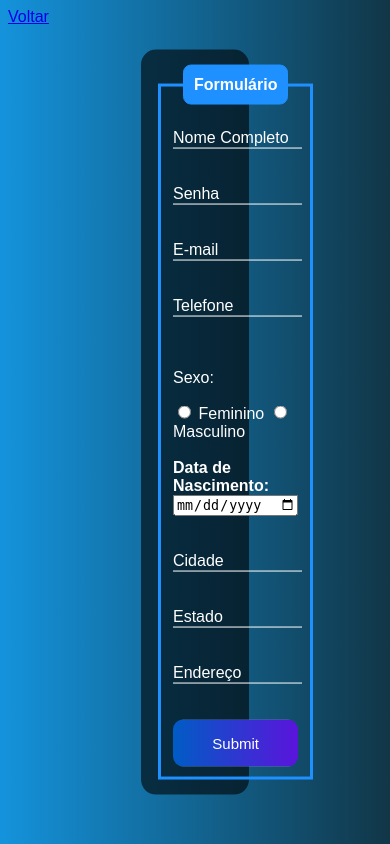
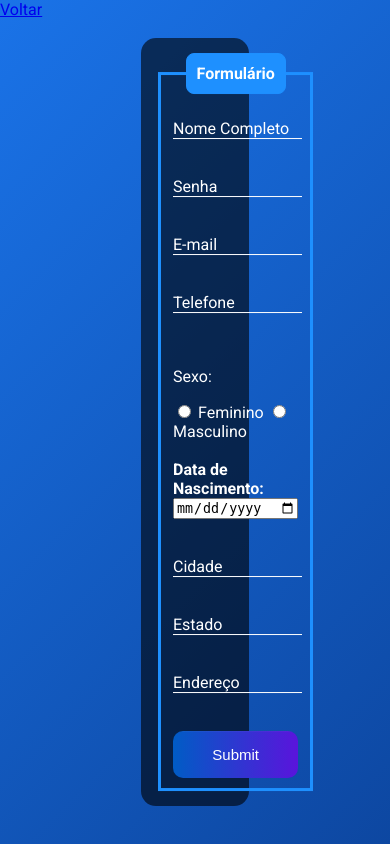
Before and after one commit to RodrigohMarques/PI_1, a PHP site: page /PI_Cadastro.php in a window 390 px wide. Run offline with PHP 8.4, Linux system fonts and the light colour scheme.

Commit message:
Update PI_Cadastro.php do cabeçalho e do corpo
maximum-scale=5.0, user-scalable=yes: Melhora a acessibilidade em dispositivos móveis
description e keywords: Melhora SEO e acessibilidade
theme-color: Define a cor da barra de navegação em mobile
Título Mais Descritivo:
Adiciona contexto ao sistema ("Sistema de Usuários")
Fontes Melhoradas:
Substitui Arial por Roboto (mais moderna e legível)
Carrega via Google Fonts com preconnect para melhor performance
Gradiente Aprimorado:
Ângulo 135° cria transição mais suave e natural
Cores mais vibrantes (#1a73e8 e #0d47a1) melhoram o contraste
background-attachment: fixed evita repetição em telas grandes
Estilo Adicional:
min-height: 100vh garante que o fundo cubra toda a tela
Reset de margin/padding evita espaços indesejados
Cor do texto em branco (#ffffff) para melhor contraste
Performance:
Pré-conexão com servidores de fontes acelera carregamento
Gradiente otimizado para renderização suave

```diff
--- a/PI_1/PI_Cadastro.php
+++ b/PI_1/PI_Cadastro.php
@@ -48,12 +48,23 @@
 <html lang="en">
 <head>
     <meta charset="UTF-8">
-    <meta name="viewport" content="width=device-width, initial-scale=1.0">
-    <title>Cadastro</title>
+    <meta name="viewport" content="width=device-width, initial-scale=1.0, maximum-scale=5.0, user-scalable=yes">
+    <meta name="description" content="Sistema de cadastro seguro com validação em tempo real">
+    <meta name="keywords" content="cadastro, formulário, registro, usuário">
+    <meta name="theme-color" content="#1a73e8">
+    <title>Cadastro | Sistema de Usuários</title>
+    <link rel="preconnect" href="https://fonts.googleapis.com">
+    <link rel="preconnect" href="https://fonts.gstatic.com" crossorigin>
+    <link href="https://fonts.googleapis.com/css2?family=Roboto:wght@300;400;500;700&display=swap" rel="stylesheet">
     <style>
         body {
-            font-family: Arial, Helvetica, sans-serif;
-            background-image: linear-gradient(to right, rgb(20, 147, 220), rgb(17, 54, 71));
+            font-family: 'Roboto', Arial, sans-serif;
+            background: linear-gradient(135deg, #1a73e8 0%, #0d47a1 100%);
+            background-attachment: fixed;
+            min-height: 100vh;
+            margin: 0;
+            padding: 0;
+            color: #ffffff;
         }
         .box {
             position: absolute;
```
